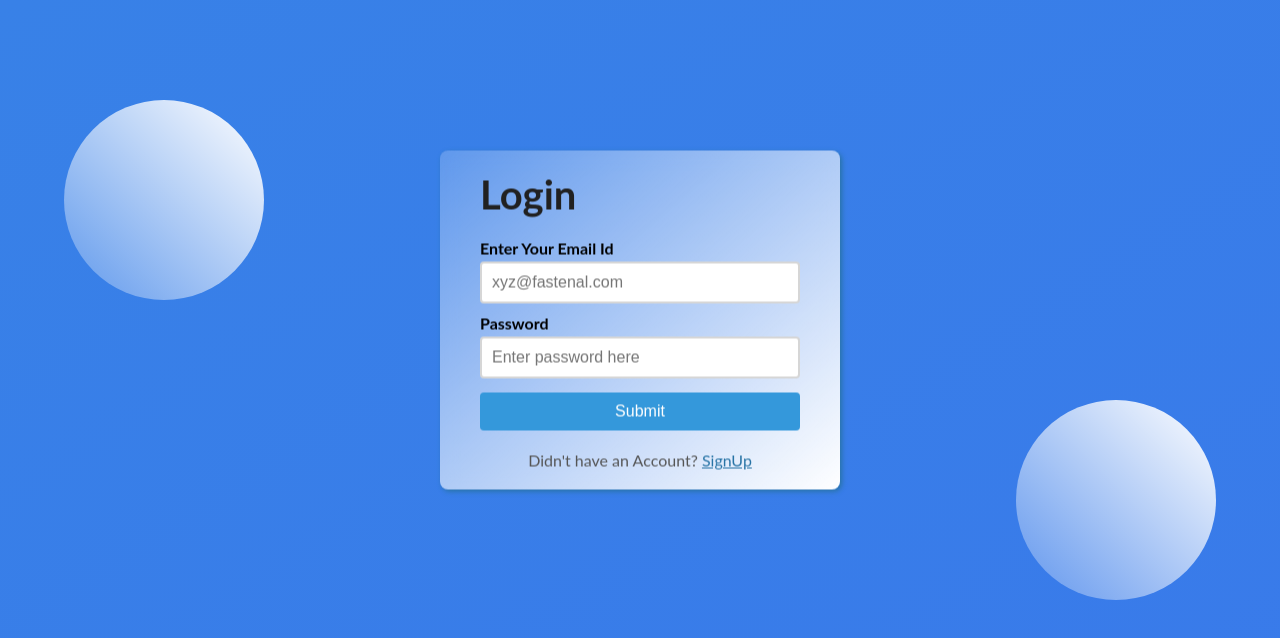
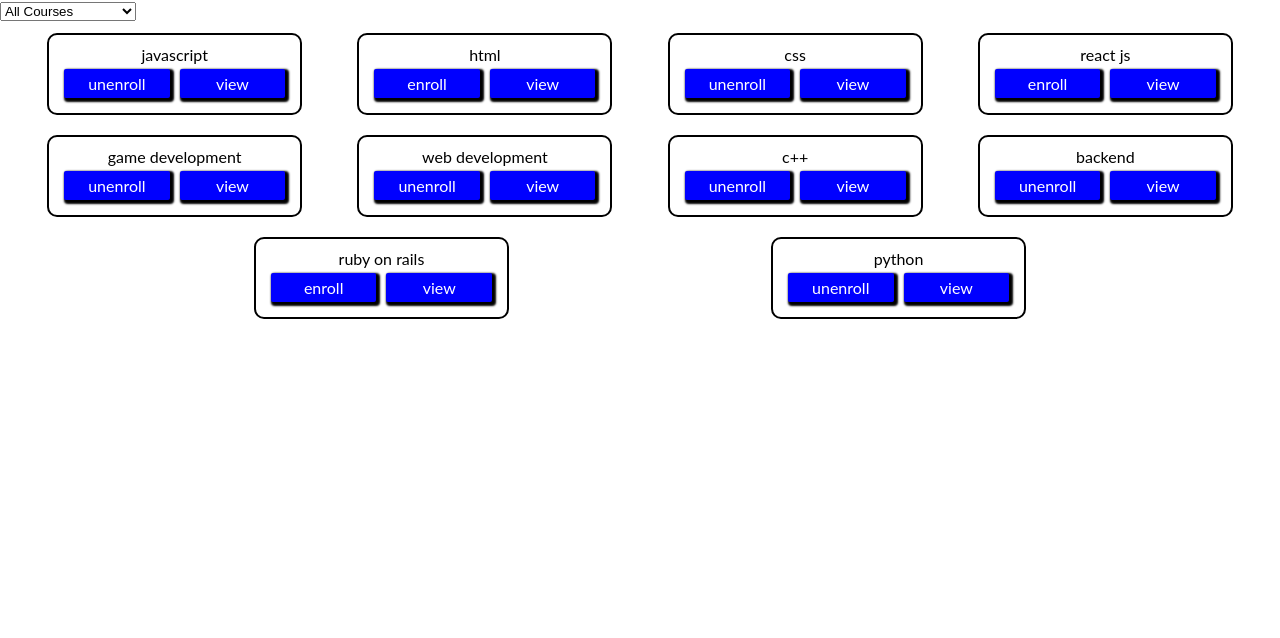
Before and after one commit to manjeet-2002/TMS-Fastenal, a React (Create React App) app in the folder frontend/: page / in a window 1280 px wide. Shown: the top 638 px of the page. Built offline with nearby package versions, Linux system fonts and the light colour scheme.

Commit message:
added courses component

```diff
--- a/frontend/src/App.js
+++ b/frontend/src/App.js
@@ -2,11 +2,90 @@ import logo from "./logo.svg";
 import "./App.css";
 import { SignUp } from "./Components/SignUp";
 import { Login } from "./Components/Login";
+import CourseList from "./Components/CourseComp/CourseList";
+
+const courses = [
+  {
+      name: "javascript",
+      startDate: new Date(2012, 2, 10),
+      endDate: new Date(2012, 3, 12),
+      isEnrolled: 1,
+      isCompleted: 1,
+  },
+  {
+      name: "html",
+      startDate: new Date(2020, 2, 10),
+      endDate: new Date(2022, 2, 10),
+      isEnrolled: 0,
+      isCompleted: 0,
+  },
+  {
+      name: "css",
+      startDate: new Date(2012, 2, 10),
+      endDate: new Date(2012, 3, 12),
+      isEnrolled: 1,
+      isCompleted: 1,
+  },
+  {
+      name: "react js",
+      startDate: new Date(2012, 2, 10),
+      endDate: new Date(2012, 3, 12),
+      isEnrolled: 0,
+      isCompleted: 0,
+  },
+  {
+      name: "game development",
+      startDate: new Date(2012, 2, 10),
+      endDate: new Date(2012, 3, 12),
+      isEnrolled: 1,
+      isCompleted: 0,
+  },
+  {
+      name: "web development",
+      startDate: new Date(2012, 2, 10),
+      endDate: new Date(2012, 3, 12),
+      isEnrolled: 1,
+      isCompleted: 1,
+  },
+  {
+      name: "c++",
+      startDate: new Date(2022, 2, 10),
+      endDate: new Date(2025, 3, 12),
+      isEnrolled: 1,
+      isCompleted: 0,
+  },
+  {
+      name: "backend",
+      startDate: new Date(2012, 2, 10),
+      endDate: new Date(2012, 3, 12),
+      isEnrolled: 1,
+      isCompleted: 0,
+  },
+  {
+      name: "ruby on rails",
+      startDate: new Date(2025, 2, 10),
+      endDate: new Date(2025, 3, 12),
+      isEnrolled: 0,
+      isCompleted: 0,
+  },
+  {
+      name: "python",
+      startDate: new Date(2026, 2, 10),
+      endDate: new Date(2026, 3, 12),
+      isEnrolled: 1,
+      isCompleted: 0,
+  },
+]
+
+let options = ["All Courses", "Upcoming Courses", "Courses Enrolled"]
+// options = ["All Courses", "Upcoming Courses"]
+
 function App() {
-  return (
-    // <SignUp/>
-    <Login />
-  );
+    return (
+        // <SignUp/>
+        // <Login />
+        <CourseList courses={courses} options={options} isAdmin={0}/>
+    );
 }
 
 export default App;
--- /dev/null
+++ b/frontend/src/Components/CourseComp/Button.css
@@ -0,0 +1,16 @@
+.btn {
+    text-align: center;
+    background-color: blue;
+    color: white;
+    box-shadow: 2px 2px 2px 2px black;
+    border-radius: 2px;
+    padding: 5px;
+    margin: 5px;
+    width: 50%;
+}
+
+.btn:hover {
+    cursor: pointer;
+    background-color: aliceblue;
+    color: blue;
+}
--- /dev/null
+++ b/frontend/src/Components/CourseComp/Button.js
@@ -0,0 +1,7 @@
+import "./Button.css";
+
+const Button = (props) => {
+    return <div className="btn">{props.name}</div>;
+};
+
+export default Button;
--- /dev/null
+++ b/frontend/src/Components/CourseComp/CourseItem.css
@@ -0,0 +1,17 @@
+.courseItem__div {
+    align-items: center;
+    border: 2px solid black;
+    width: 20%;
+    border-radius: 10px;
+    padding: 10px;
+    margin: 10px;
+}
+
+.btns {
+    display: flex;
+    justify-content: center;
+}
+
+.course_description {
+    text-align: center;
+}
--- /dev/null
+++ b/frontend/src/Components/CourseComp/CourseItem.js
@@ -0,0 +1,18 @@
+import "./CourseItem.css";
+import Button  from "./Button";
+
+const CourseItem = (props) => {
+  console.log(props);
+  return (
+    <div className="courseItem__div">
+      <p className="course_description">{props.course.name}</p>
+      <div className="btns">
+        {props.isAdmin === 1 && <Button name="edit"/>}
+        {props.isAdmin === 0 && <Button name={props.course.isEnrolled === 1 ? "unenroll" : "enroll"}/>}
+        <Button name="view"/>
+      </div>
+    </div>
+  );
+};
+
+export default CourseItem;
--- /dev/null
+++ b/frontend/src/Components/CourseComp/CourseList.css
@@ -0,0 +1,6 @@
+.course__list {
+    display: flex;
+    justify-content: space-evenly;
+    flex-wrap: wrap;
+    padding: 2px;
+}
--- /dev/null
+++ b/frontend/src/Components/CourseComp/CourseList.js
@@ -0,0 +1,57 @@
+import { useState } from "react";
+import "./CourseList.css";
+import CourseItem from "./CourseItem";
+
+const CourseList = (props) => {
+    const options = props.options;
+    const [courseType, setcourseType] = useState(options[0]);
+    const courseList = props.courses.map((course) => {
+        return <CourseItem isAdmin={props.isAdmin} course={course} />;
+    });
+    const [courses, setCourses] = useState(courseList);
+    const handleChange = (event) => {
+        const selectedValue = event.target.value;
+        let newCourseList = [];
+        if (selectedValue === options[0]) {
+            newCourseList = props.courses.map((course) => {
+                return <CourseItem isAdmin={props.isAdmin} course={course} />;
+            });
+        } else if (selectedValue === options[1]) {
+            const newCourseListfiltered = props.courses.filter(
+                (course) => course.startDate > new Date().getTime()
+            );
+            newCourseList = newCourseListfiltered.map((course) => {
+                return <CourseItem isAdmin={props.isAdmin} course={course} />;
+            });
+        } else {
+            const newCourseListfiltered = props.courses.filter(
+                (course) => course.isEnrolled === 1
+            );
+            newCourseList = newCourseListfiltered.map((course) => {
+                return <CourseItem isAdmin={props.isAdmin} course={course} />;
+            });
+        }
+        setcourseType(selectedValue);
+        setCourses(newCourseList);
+    };
+    return (
+        <>
+            <div>
+                <select
+                    name="filter"
+                    value={courseType}
+                    onChange={handleChange}
+                >
+                    {options.map((option) => (
+                        <option key={option} value={option}>
+                            {option}
+                        </option>
+                    ))}
+                </select>
+            </div>
+            <div className="course__list">{courses}</div>
+        </>
+    );
+};
+
+export default CourseList;
```
